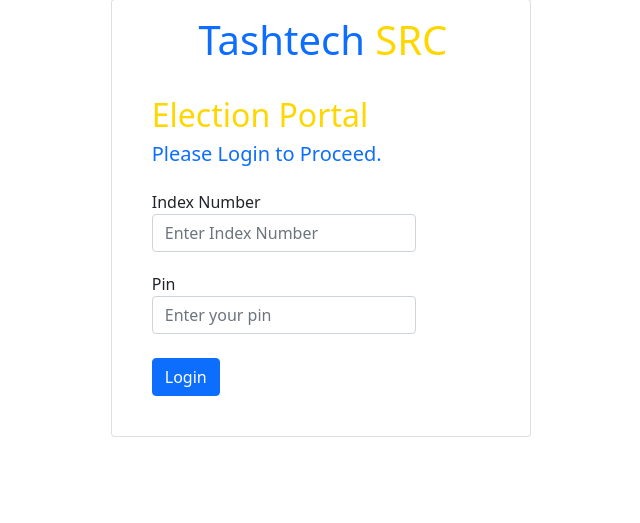
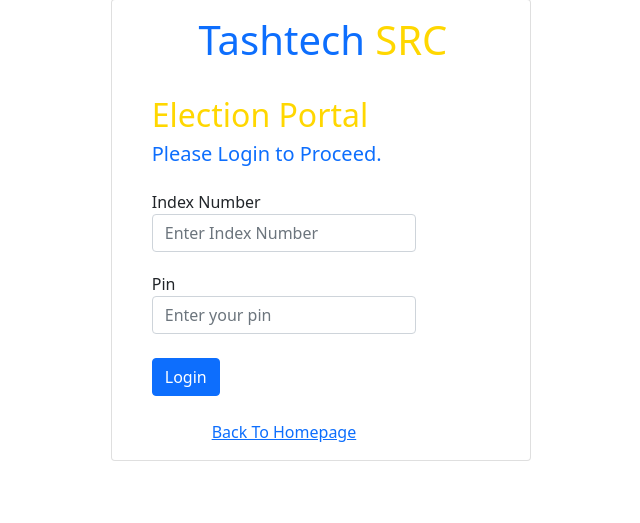
Before and after one commit to DevPrinceK/tashtech-evoting, a Django app: page /login/ in a window 1280 px wide. Shown: the part 97-620 px from the top of the page, without its empty margins (319-959 px from the left). Run offline with Django 4.2, Linux system fonts and the light colour scheme.

Commit message:
create login page

```diff
--- a/core/accounts/templates/accounts/login.html
+++ b/core/accounts/templates/accounts/login.html
@@ -33,6 +33,9 @@
             <button class="btn btn-primary btn-block" type="submit">Login</button>
             <br> <br>
         </form>
+        <div class="container text-center">
+            <a href="{% url 'accounts:landing_page' %}">Back To Homepage</a>
+        </div>
     </div>
 </div>
 <!-- NOTE ENDS -->
```
